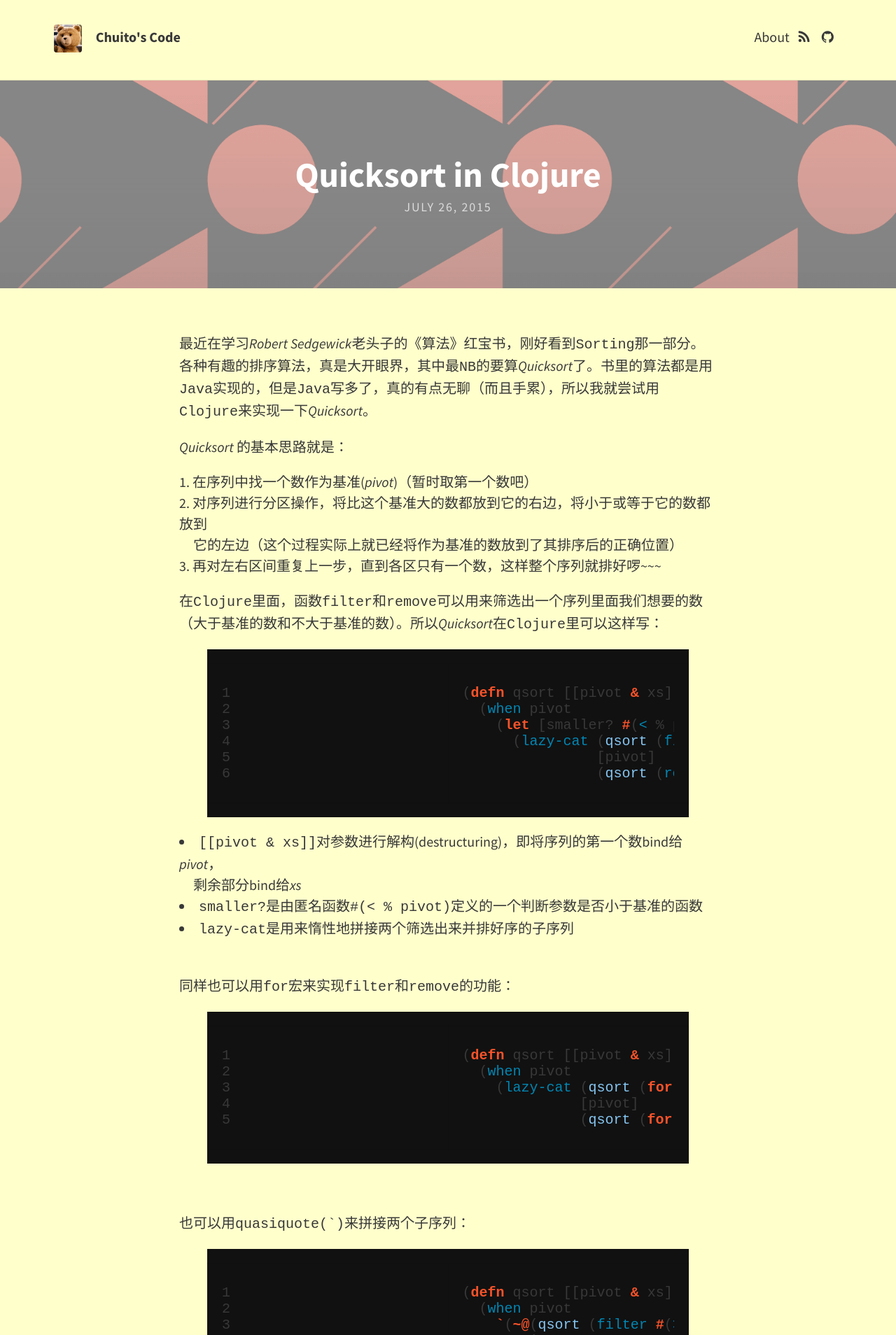
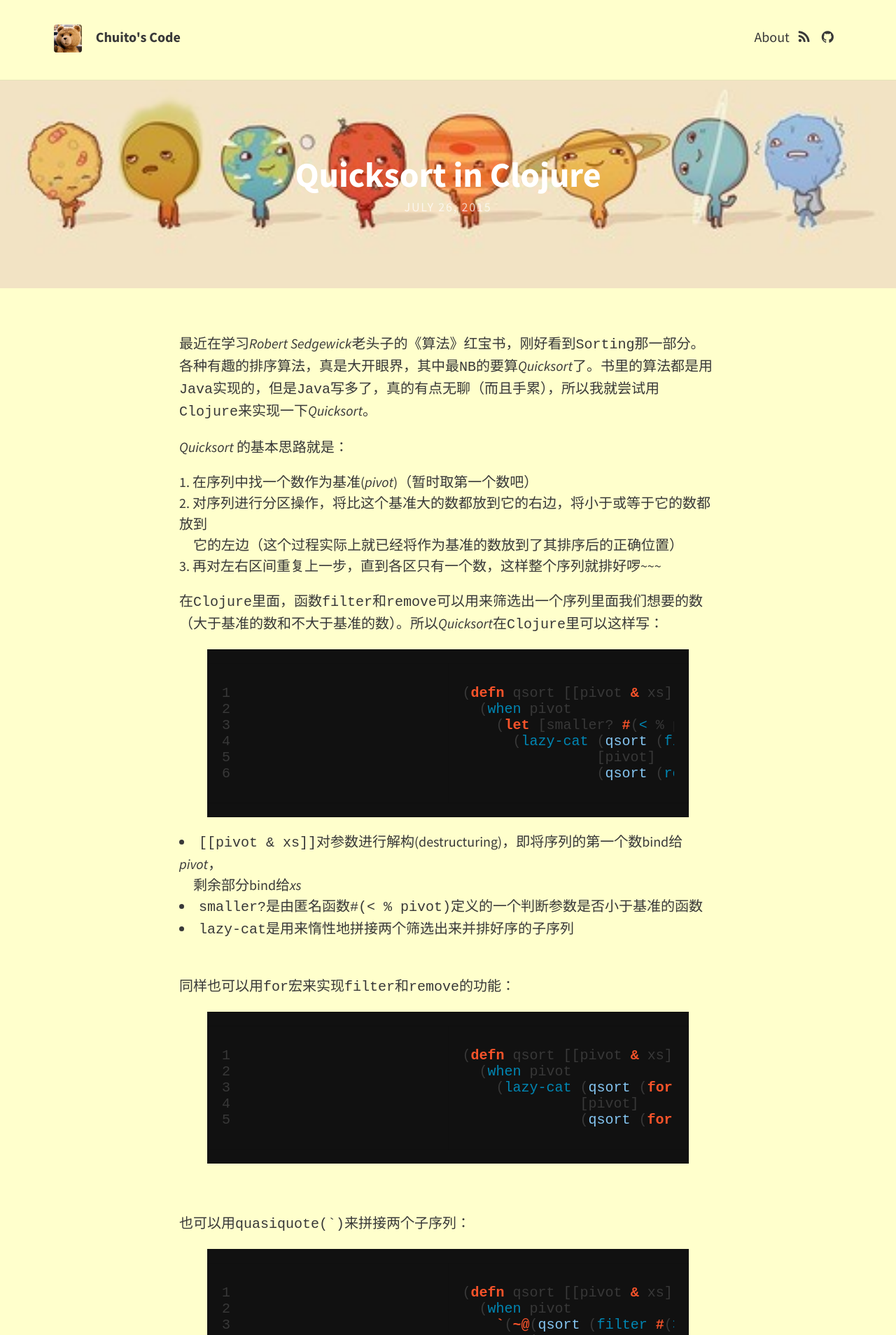
Before and after one commit to ChuitoChan/ChuitoChan.github.io, a Jekyll site: the page built from _posts/2015-07-26-quicksort-in-clojure.md, in a window 1280 px wide. Shown: the top 1908 px of the page at 70% size. Built offline with Jekyll 4.4.1, drawn with Linux system fonts in a browser that asks for light colours; nearby versions of some CDN libraries.

Commit message:
Update 2015-07-26-quicksort-in-clojure.md

```diff
--- a/_posts/2015-07-26-quicksort-in-clojure.md
+++ b/_posts/2015-07-26-quicksort-in-clojure.md
@@ -2,7 +2,7 @@
 layout: post
 title: Quicksort in Clojure
 tag: Clojure
-feature-img: "img/sample_feature_img_2.png"
+feature-img: "img/sort.png"
 ---
 
 最近在学习*Robert Sedgewick*老头子的《算法》红宝书，刚好看到`Sorting`那一部分。各种有趣的排序算法，真是大开眼界，其中最`NB`的要算*Quicksort*了。书里的算法都是用`Java`实现的，但是`Java`写多了，真的有点无聊（而且手累），所以我就尝试用`Clojure`来实现一下*Quicksort*。
```
